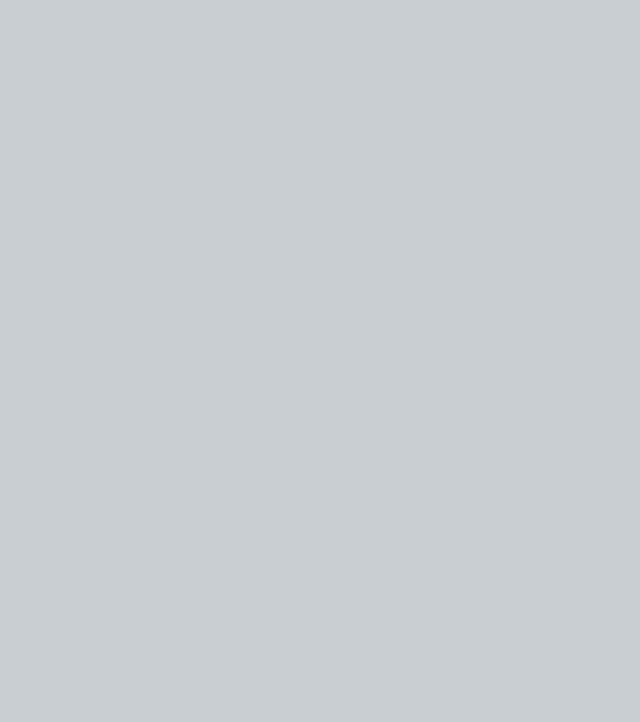
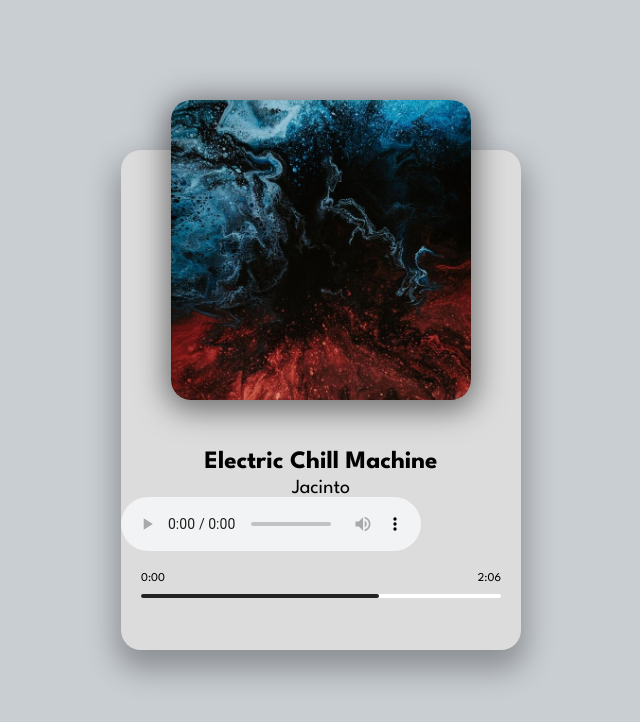
Before and after one commit to finitehorizons/music-player, a plain HTML site: page index.html in a window 1280 px wide. Shown: the whole page, without its empty margins (319-959 px from the left). Drawn offline with Linux system fonts and the light colour scheme.

Commit message:
adjusted styling of player and img container

```diff
--- a/index.html
+++ b/index.html
@@ -1,14 +1,50 @@
 <!DOCTYPE html>
 <html lang="en">
     <head>
-    <meta charset="UTF-8">
-    <meta name="viewport" content="width=device-width, initial-scale=1.0">
+        <meta charset="UTF-8" />
+        <meta
+            name="viewport"
+            content="width=device-width, initial-scale=1.0"
+        />
         <title>Music Player</title>
-    <link rel="icon" type="image/png" href="favicon.png">
-    <link rel="stylesheet" href="https://cdnjs.cloudflare.com/ajax/libs/font-awesome/5.10.2/css/all.min.css"/>
-    <link rel="stylesheet" href="style.css">
+        <link
+            rel="icon"
+            type="image/png"
+            href="favicon.png"
+        />
+        <link
+            rel="stylesheet"
+            href="https://cdnjs.cloudflare.com/ajax/libs/font-awesome/5.10.2/css/all.min.css"
+        />
+        <link
+            rel="stylesheet"
+            href="style.css"
+        />
     </head>
     <body>
+        <div class="player-container">
+        <!-- Song -->
+        <div class="img-container">
+            <img
+                src="img/jacinto-1.jpg"
+                alt="Album art"
+            />
+        </div>
+        <h2 id="title">Electric Chill Machine</h2>
+        <h3 id="artist">Jacinto</h3>
+        <audio
+            src="music/jacinto-1.mp3"
+            controls
+        ></audio>
+        <!-- Progress Bar -->
+        <div class="progress-container" id="progress-container">
+            <div class="progress" id="progress"></div>
+            <div class="duration-wrapper">
+                <span id="current-time">0:00</span>
+                <span id="duration">2:06</span>
+            </div>
+        </div>
+    </div>
         <!-- Script -->
         <script src="script.js"></script>
     </body>
--- a/style.css
+++ b/style.css
@@ -1,4 +1,6 @@
 /* Images created by: https://unsplash.com/@pawel_czerwinski */
+
+@import url("https://fonts.googleapis.com/css2?family=League+Spartan:wght@400;700&display=swap");
 
 html {
     box-sizing: border-box;
@@ -11,15 +13,34 @@ body {
     display: flex;
     justify-content: center;
     align-items: center;
-
+    font-family: "League Spartan", "Helvetica Neue", sans-serif;
     font-size: 12px;
 }
 
+.player-container {
+    height: 500px;
+    width: 400px;
+    background-color: #dcdcdc;
+    border-radius: 20px;
+    box-shadow: 0 15px 30px 5px rgba(0, 0, 0, 0.3);
+}
+
 .img-container {
+    height: 300px;
+    width: 300px;
     position: relative;
     top: -50px;
     left: 50px;
 }
+
+.img-container img {
+    height: 100%;
+    width: 100%;
+    object-fit: cover;
+    border-radius: 20px;
+    box-shadow: 0 5px 30px 5px rgba(0, 0, 0, 0.5)
+}
+
 
 h2 {
     font-size: 25px;
@@ -82,6 +103,9 @@ h3 {
 
 /* Media Query: iPhone (Vertical) */
 @media screen and (max-width: 376px) {
+    .player-container {
+        width: 95vw;
+    }
     .img-container {
         left: 29px;
     }
```
Lines whose indentation alone changed are shown as unchanged.
